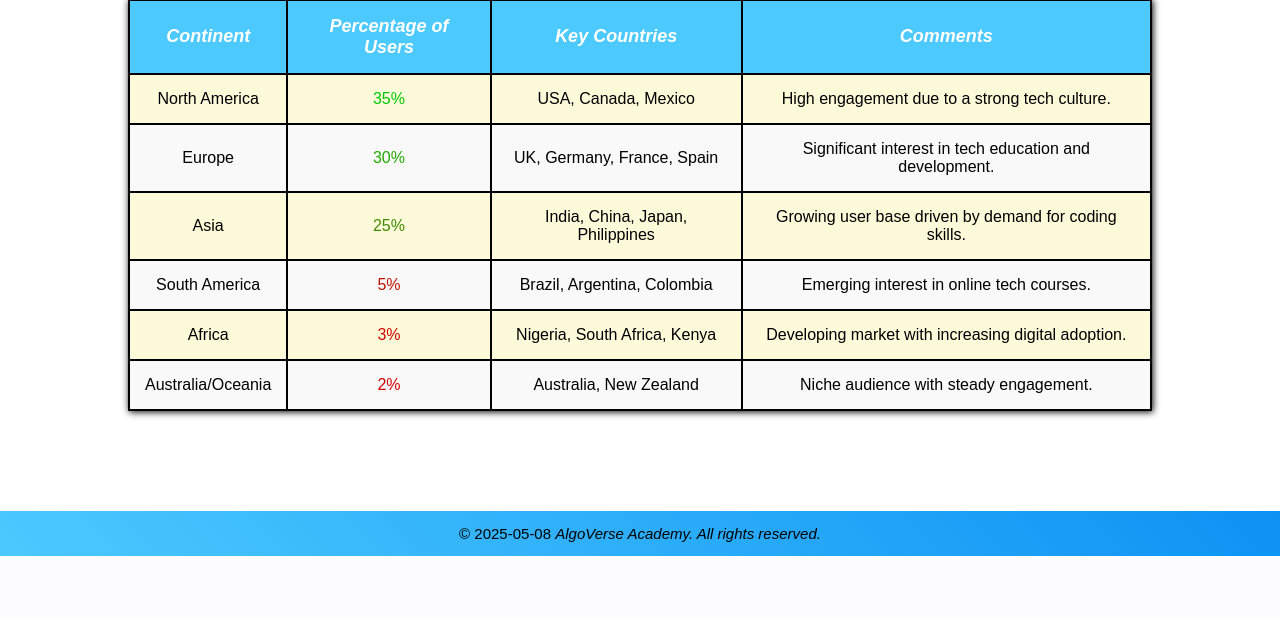
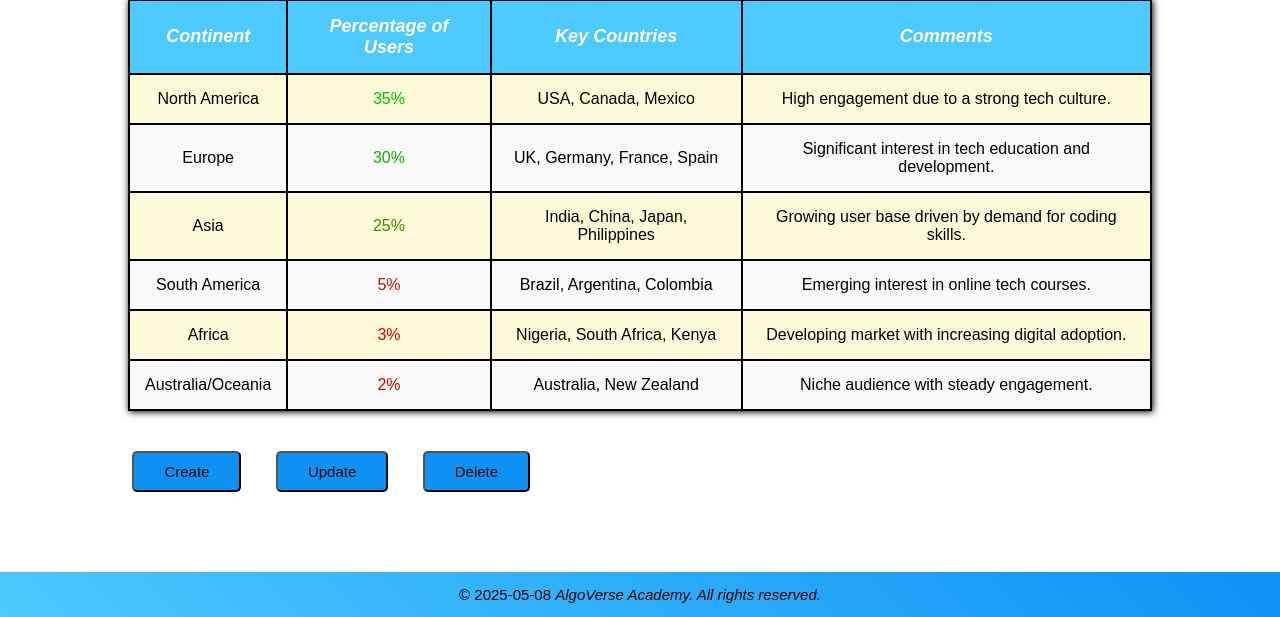
Before and after one commit to ErblinSyla/UEB25_Gr1, a PHP site: page /about-us.php in a window 1280 px wide. Shown: the part 2627-3244 px from the top of the page. Before the commit the page ends 3183 px from the top, so only its background shows below. Run offline with PHP 8.4, Linux system fonts and the light colour scheme; the visitor is signed in with stand-in values (Sample User, id 1); some web fonts are replaced.

Commit message:
Shtimi i butonave per tabelen tjeter te About Us

```diff
--- a/about-us.php
+++ b/about-us.php
@@ -352,6 +352,19 @@ require('navbar.php');
                         </table>
                     </div>
                 </div>
+                <?php if (isset($_SESSION['role']) && $_SESSION['role'] === 'admin'): ?>
+                    <div class="admin-actions reveal-left" style="margin-top: 20px;">
+                        <form action="create.php" method="get" style="display: inline;">
+                            <button class="table-button" type="submit">Create</button>
+                        </form>
+                        <form action="update.php" method="get" style="display: inline;">
+                            <button class="table-button" type="submit">Update</button>
+                        </form>
+                        <form action="delete.php" method="get" style="display: inline;">
+                            <button class="table-button" type="submit">Delete</button>
+                        </form>
+                    </div>
+                <?php endif; ?>
             </div>
             <audio id="td-hover-audio" src="audio/div-hover.mp3"></audio>
             <script>
--- a/admission.php
+++ b/admission.php
@@ -335,7 +335,7 @@ if ($_SERVER["REQUEST_METHOD"] == "POST") {
                 </div>
             </div>
             <?php if (isset($_SESSION['role']) && $_SESSION['role'] === 'admin'): ?>
-                <div class="admin-actions reveal" style="margin-top: 20px;">
+                <div class="admin-actions reveal-left" style="margin-top: 20px;">
                     <form action="create.php" method="get" style="display: inline;">
                         <button class="table-button" type="submit">Create</button>
                     </form>
--- a/styles/about-us.css
+++ b/styles/about-us.css
@@ -288,6 +288,25 @@ td {
     font-size: 16px;
 }
 
+.admin-actions {
+    margin-left: 8%;
+}
+
+.table-button {
+    padding: 10px 30px;
+    font-size: 15px;
+    font-family: 'MyFont', Arial, Helvetica, sans-serif;
+    border-radius: 5px;
+    background-color: #0d92f4;
+    transition: 0.3s ease background-color;
+    margin-left: 30px;
+}
+
+.table-button:hover {
+    cursor: pointer;
+    background-color: #0b7cd1;
+}
+
 /* FOOTER */
 
 footer {
```
Also changed, not shown: 1 other file.
